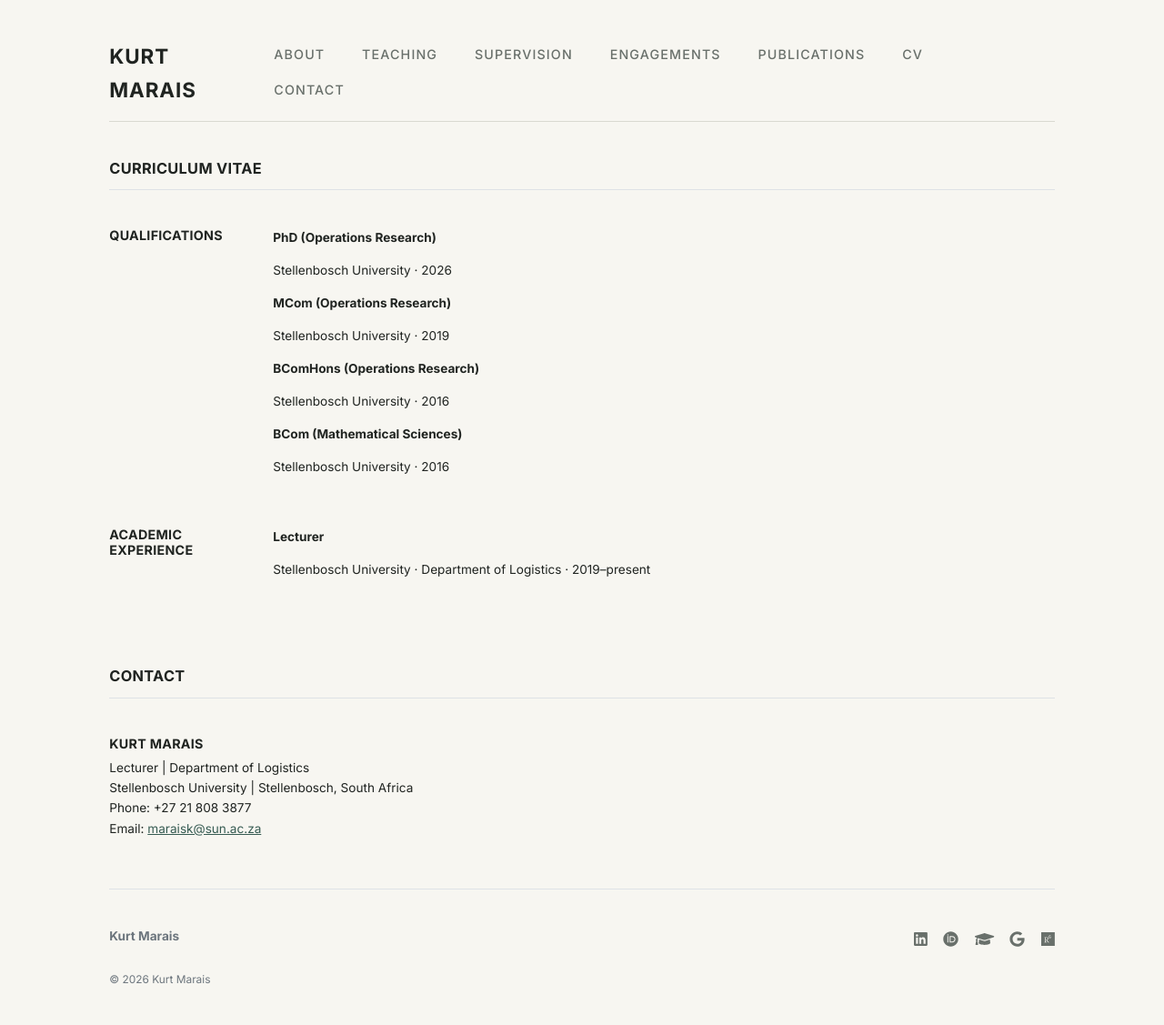
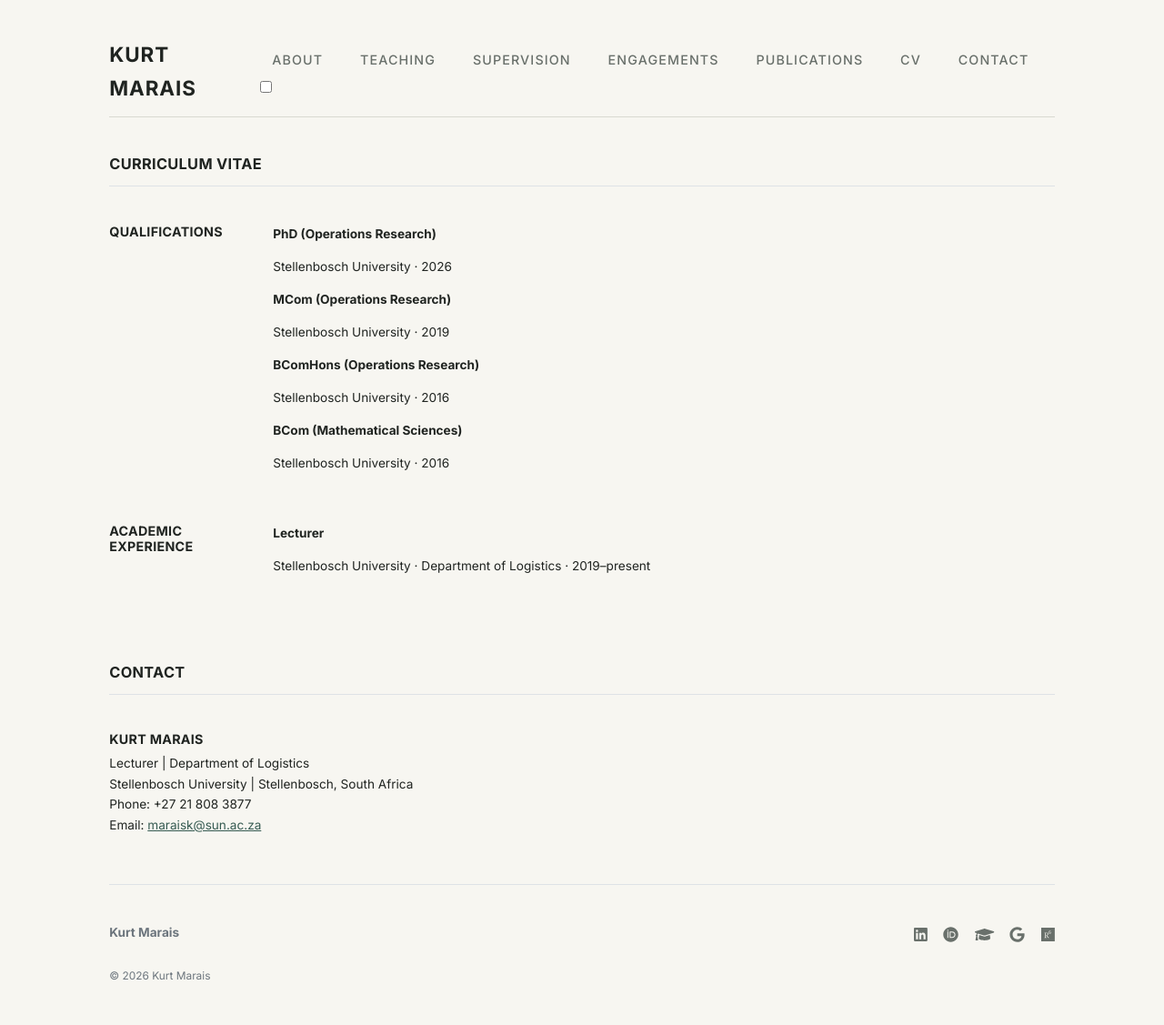
Before and after one commit to kurtmarais/kurtmarais.github.io, a Jekyll site: the page built from cv.md, in a window 1280 px wide. Shown: the whole page at 91% size. Built offline with Jekyll 4.4.1, drawn with Linux system fonts in a browser that asks for light colours.

Commit message:
Update header.html

```diff
--- a/_includes/header.html
+++ b/_includes/header.html
@@ -11,5 +11,9 @@
         <a class="nav-link me-3 py-2 text-decoration-none" href="{{ item.url | relative_url }}">{{ item.name }}</a>
       {% endif %}
     {% endfor %}
+    <label class="theme-switch" aria-label="Toggle dark mode">
+      <input type="checkbox" id="dark-mode-toggle">
+      <span class="theme-slider"></span>
+    </label>
   </nav>
 </header>
```
